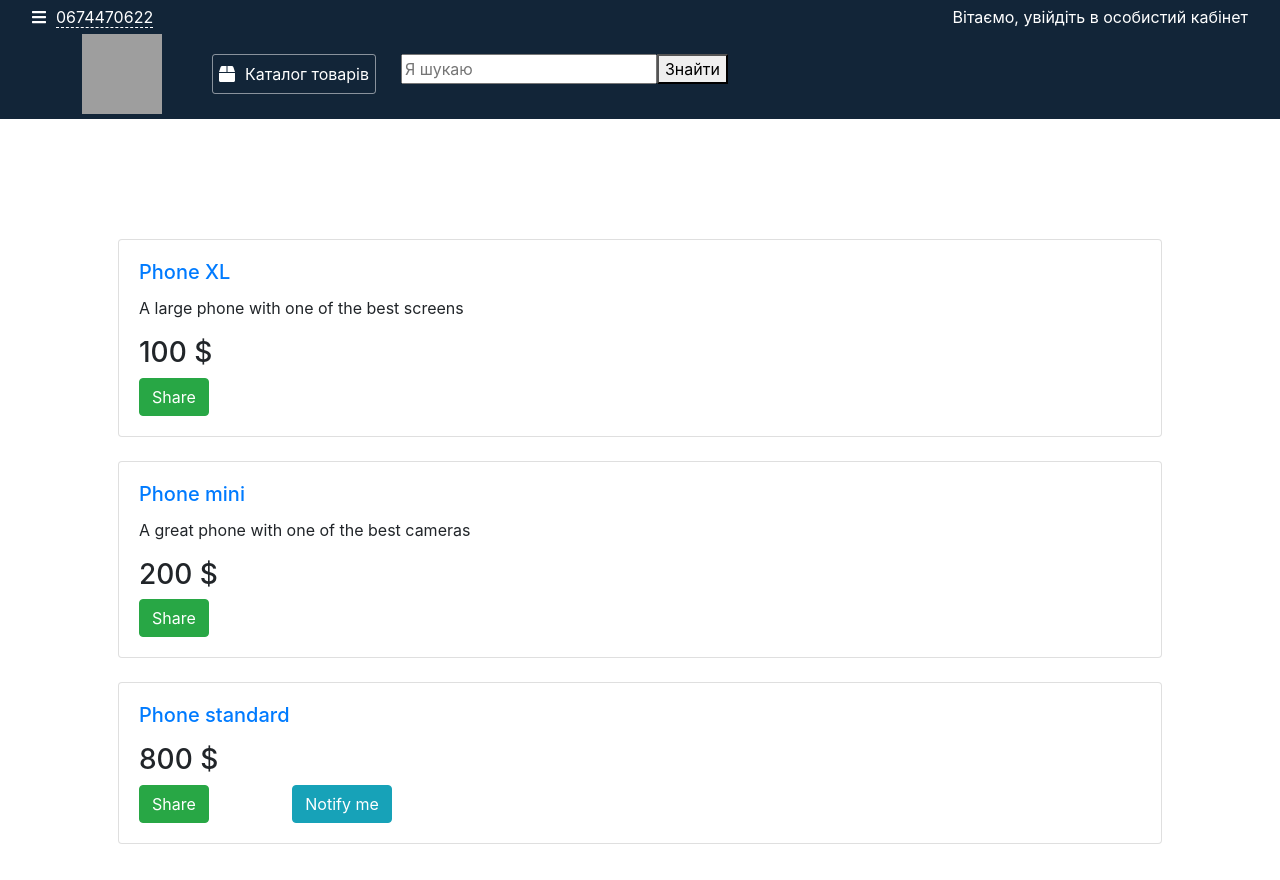
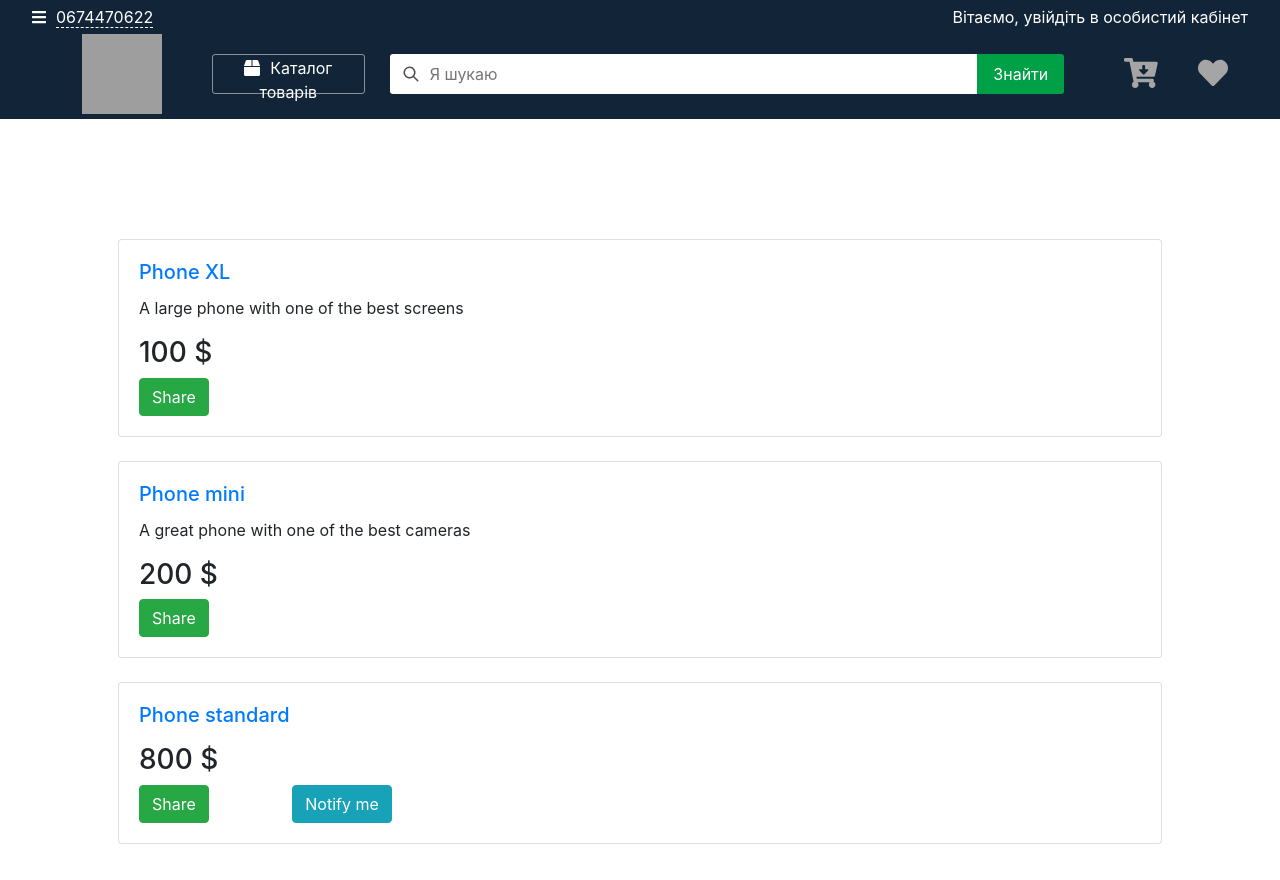
Before and after one commit to SaenkoVova/angularApp, an Angular app: page / in a window 1280 px wide. Shown: the top 880 px of the page. Built offline with nearby package versions, Linux system fonts and the light colour scheme; grey boxes are pictures that could not be loaded.

Commit message:
Designing header

```diff
--- a/package.json
+++ b/package.json
@@ -23,6 +23,7 @@
     "@fortawesome/fontawesome-svg-core": "^1.2.26",
     "@fortawesome/free-solid-svg-icons": "^5.12.0",
     "bootstrap": "^4.4.1",
+    "firebase": "^7.6.1",
     "rxjs": "~6.4.0",
     "tslib": "^1.10.0",
     "zone.js": "~0.9.1"
--- a/src/app/header/header.component.css
+++ b/src/app/header/header.component.css
@@ -42,7 +42,51 @@
 .header-search {
     height: 40px;
     margin-left: 25px;
+    width: 60%;
 }
 .header-search-form {
     display: flex;
+    width: 100%;
+    align-items: center;
 }
+.header-search-form-inner {
+    display: flex;
+    flex: 1;
+}
+.header-search-form-inner-input-wraper {
+    width: 100%;
+}
+.header-search-form-inner-input {
+    width: 100%;
+    height: 40px;
+    padding-left: 40px;
+    background-image: url('src/assets/search.svg');
+    background-repeat: no-repeat;
+    background-position: 12px;
+    border: none;
+    border-top-left-radius: 3px;
+    border-bottom-left-radius: 3px;
+}
+.header-search-button {
+    display: block;
+    height: 40px;
+    font-size: 16px;
+    color: #fff;
+    background: #00A046;
+    border: none;
+    border-radius: 0 3px 3px 0;
+    line-height: normal;
+    padding: 1px 16px;
+}
+.header-actions {
+    display: flex;
+    list-style: none;
+    color: #a6a5a5;
+    margin: 0;
+    align-items: center;
+}
+.header-actions-item-icon {
+    font-size: 30px;
+    margin: 0 20px;
+    cursor: pointer;
+}
--- a/src/app/header/header.component.html
+++ b/src/app/header/header.component.html
@@ -20,13 +20,21 @@
       <div class="header-search">
         <form class="header-search-form">
           <div class="header-search-form-inner">
-            <div>
-              <input type="text" [placeholder]="placeholder">
+            <div class="header-search-form-inner-input-wraper">
+              <input type="text" [placeholder]="placeholder" class="header-search-form-inner-input">
             </div>
           </div>
-          <button type="submit">Знайти</button>
+          <button type="submit" class="header-search-button">Знайти</button>
         </form>
       </div>
+      <ul class="header-actions">
+        <li class="header-actions-item">
+          <fa-icon [icon]="faCartArrowDown" class="header-actions-item-icon"></fa-icon>
+        </li>
+        <li class="header-actions-item">
+          <fa-icon [icon]="faHeart" class="header-actions-item-icon"></fa-icon>
+        </li>
+      </ul>
     </div>
   </div>
 </header>
--- a/src/app/header/header.component.ts
+++ b/src/app/header/header.component.ts
@@ -1,5 +1,5 @@
 import { Component, OnInit } from '@angular/core';
-import { faBars, faBox } from '@fortawesome/free-solid-svg-icons';
+import { faBars, faBox, faCartArrowDown, faHeart} from '@fortawesome/free-solid-svg-icons';
 
 @Component({
   selector: 'app-header',
@@ -9,6 +9,8 @@ import { faBars, faBox } from '@fortawesome/free-solid-svg-icons';
 export class HeaderComponent implements OnInit {
   faBars = faBars;
   faBox = faBox;
+  faCartArrowDown = faCartArrowDown;
+  faHeart = faHeart;
   phone = '0674470622';
   panelLable = 'Вітаємо, увійдіть в особистий кабінет';
   placeholder = 'Я шукаю';
```
Also changed, not shown: src/app/services/firebase-config.service.ts (added, +25 -0 lines), src/assets/search.svg (added), 1 other file (tests, documents, lock files or other folders).
